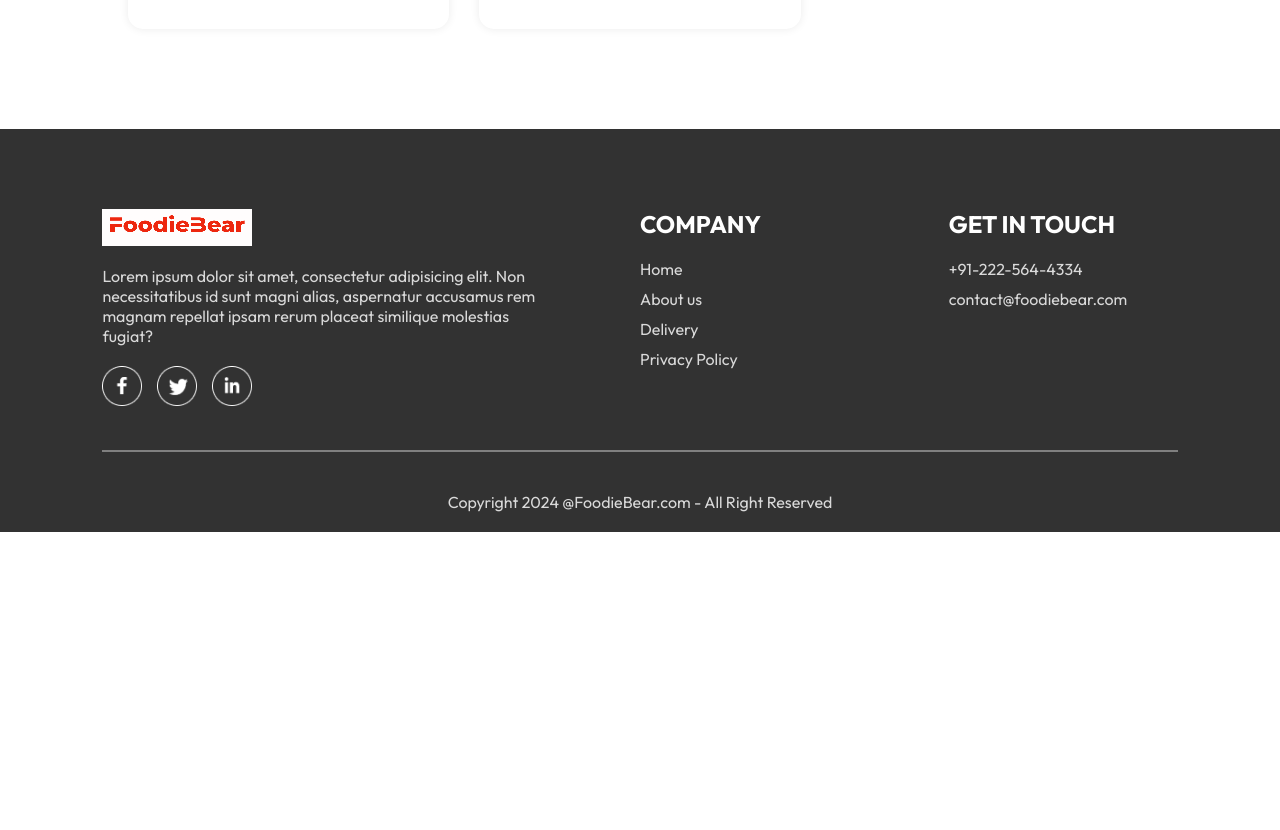
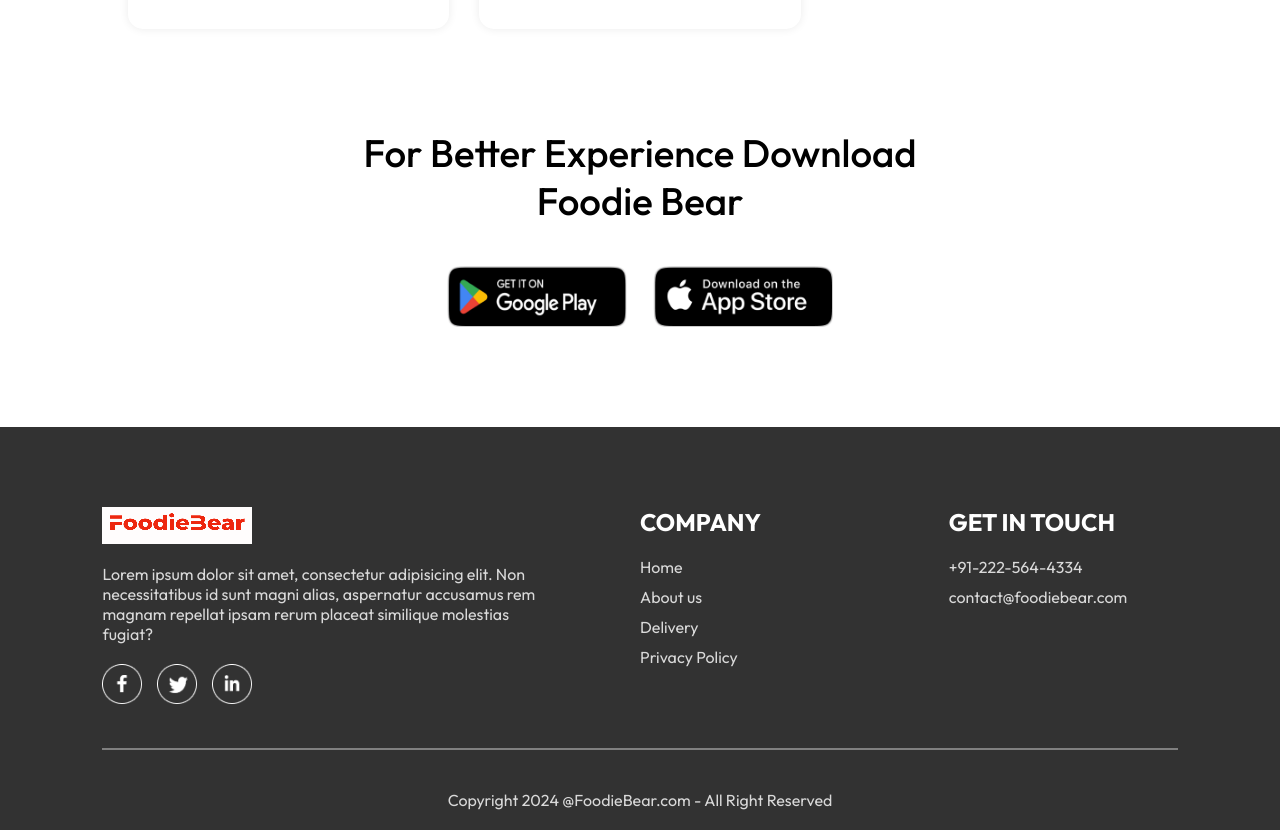
Before and after one commit to HAXAZE/FoodieBear, a React (Vite) app in the folder Frontend/: page / in a window 1280 px wide. Shown: the part 6040-6870 px from the top of the page. Before the commit the page ends 6572 px from the top, so only its background shows below. Built offline with nearby package versions, Linux system fonts and the light colour scheme.

Commit message:
designed the logo for app download(demo) only for ui purpose

```diff
--- /dev/null
+++ b/Frontend/src/components/AppDownload/AppDownload.css
@@ -0,0 +1,23 @@
+.app-download{
+    margin: auto auto;
+    margin-top: 100px;
+    font-size: max(3vw,20px);
+    text-align: center;
+    font-weight: 500;
+}
+.app-download-platforms{
+    display: flex;
+    justify-content: center;
+    gap: max(2vw,10px);
+    margin-top: 40px;
+}
+.app-download-platforms img{
+    width: max(30vw,120px);
+    max-width: 180px;
+    transition: 0.5s;
+    cursor: pointer;
+}
+.app-download-platforms img:hover{
+    transform: scale(1.08);
+
+}
--- /dev/null
+++ b/Frontend/src/components/AppDownload/AppDownload.jsx
@@ -0,0 +1,15 @@
+import React from 'react'
+import './AppDownload.css'
+import { assets } from '../../assets/assets'
+const AppDownload = () => {
+  return (
+    <div className='app-download' id='app-download'>
+      <p>For Better Experience Download <br/> Foodie Bear</p>
+      <div className="app-download-platforms">
+        <img src={assets.play_store}alt="" />
+        <img src={assets.app_store}alt="" />
+      </div>
+    </div>
+  )
+}
+export default AppDownload
--- a/Frontend/src/pages/Home/Home.jsx
+++ b/Frontend/src/pages/Home/Home.jsx
@@ -3,6 +3,7 @@
 import Header from '../../components/Header/Header'
 import ExploreMenu from '../../components/ExploreMenu/ExploreMenu'
 import FoodDisplay from '../../components/FoodDisplay/FoodDisplay'
+import AppDownload from '../../components/AppDownload/AppDownload'
 
 const Home = () => {
   const[category,setCategory] = useState("All");
@@ -11,6 +12,7 @@
         <Header/>
         <ExploreMenu category={category} setCategory={setCategory}/>
         <FoodDisplay category={category}/>
+        <AppDownload/>
     </div>
   )
 }
```
